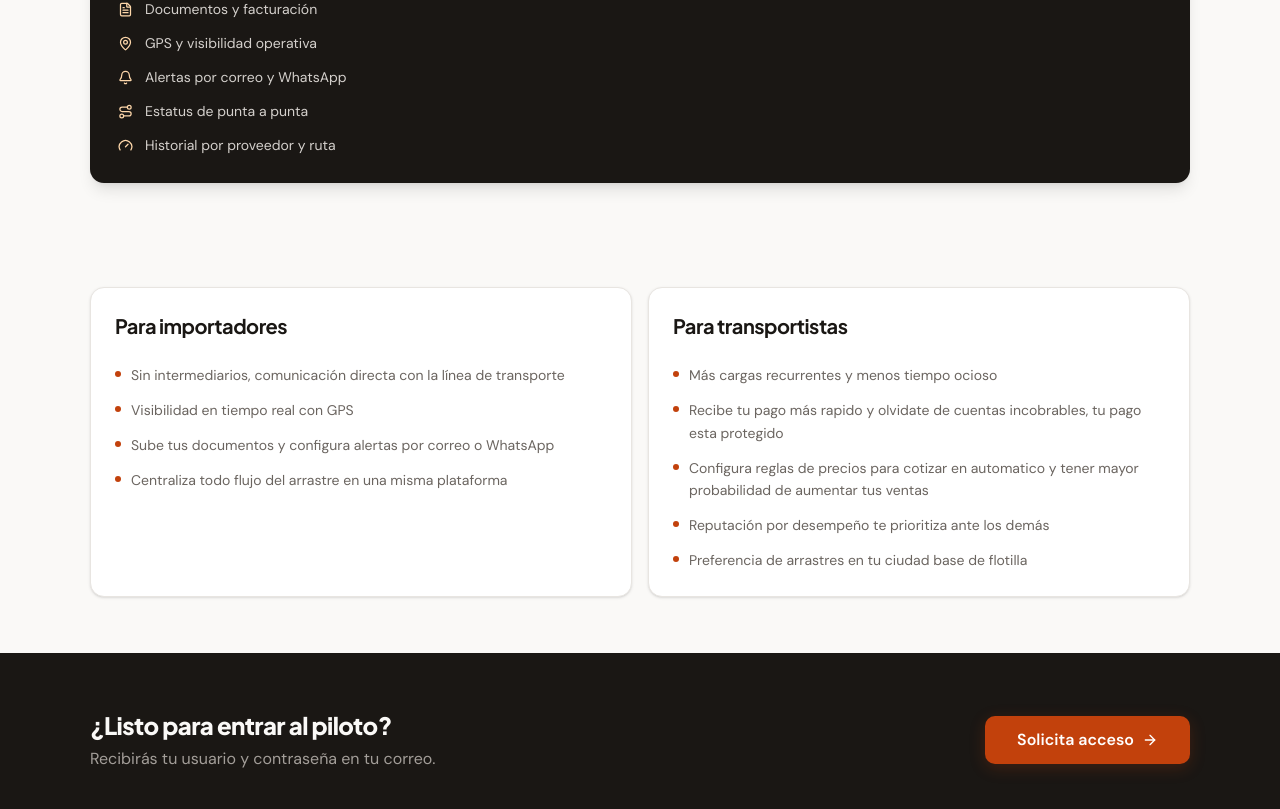
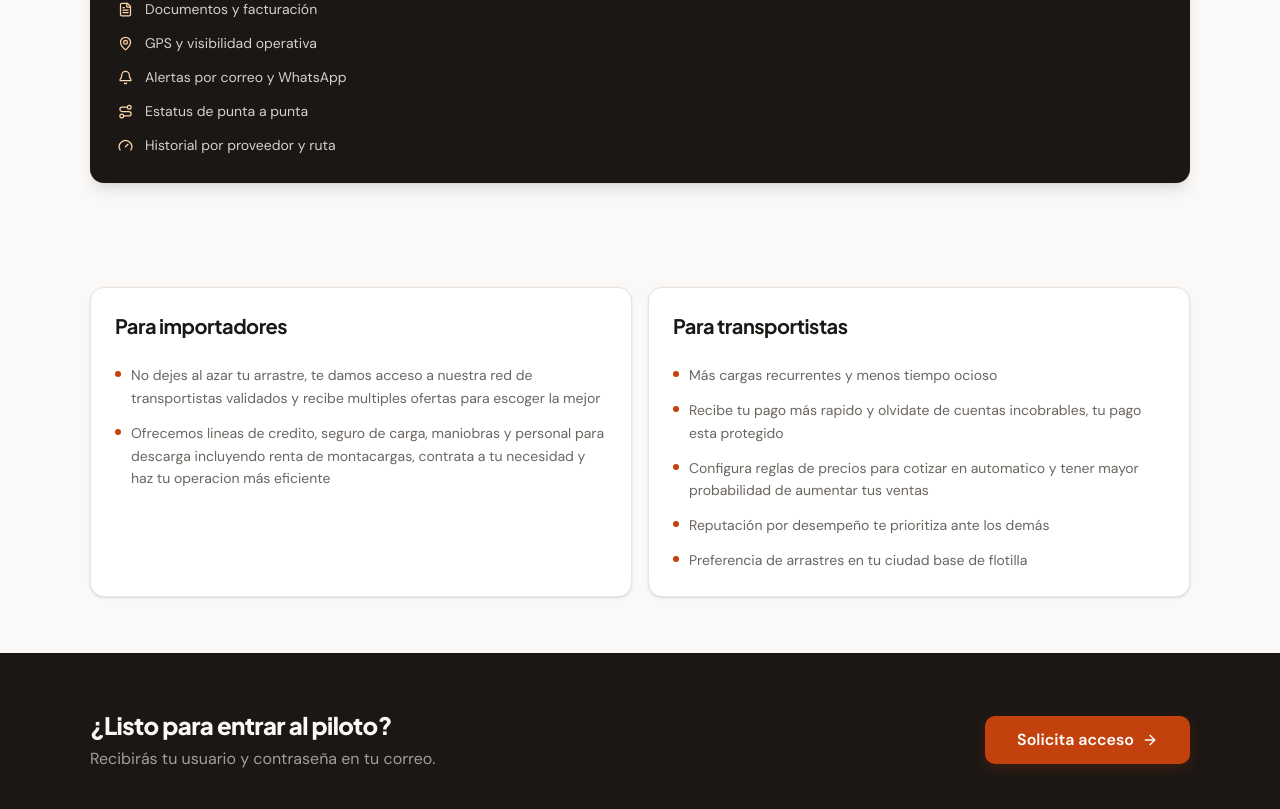
Before and after one commit to apollo-ex/arrastralo, a Next.js app: page /landing in a window 1280 px wide. Shown: the part 5103-5912 px from the top of the page. Built offline with nearby package versions, Linux system fonts and the light colour scheme.

Commit message:
Update importadores section copy with validated network and service add-ons

```diff
--- a/app/landing/page.tsx
+++ b/app/landing/page.tsx
@@ -498,10 +498,8 @@ export default function LandingPage() {
             {
               title: 'Para importadores',
               items: [
-                'Sin intermediarios, comunicación directa con la línea de transporte',
-                'Visibilidad en tiempo real con GPS',
-                'Sube tus documentos y configura alertas por correo o WhatsApp',
-                'Centraliza todo flujo del arrastre en una misma plataforma',
+                'No dejes al azar tu arrastre, te damos acceso a nuestra red de transportistas validados y recibe multiples ofertas para escoger la mejor',
+                'Ofrecemos lineas de credito, seguro de carga, maniobras y personal para descarga incluyendo renta de montacargas, contrata a tu necesidad y haz tu operacion más eficiente',
               ],
             },
             {
```
